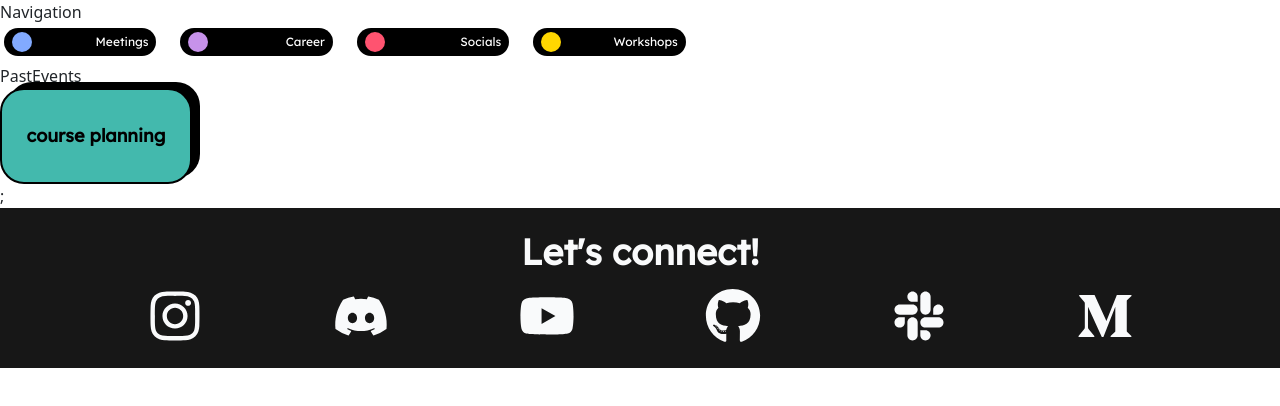
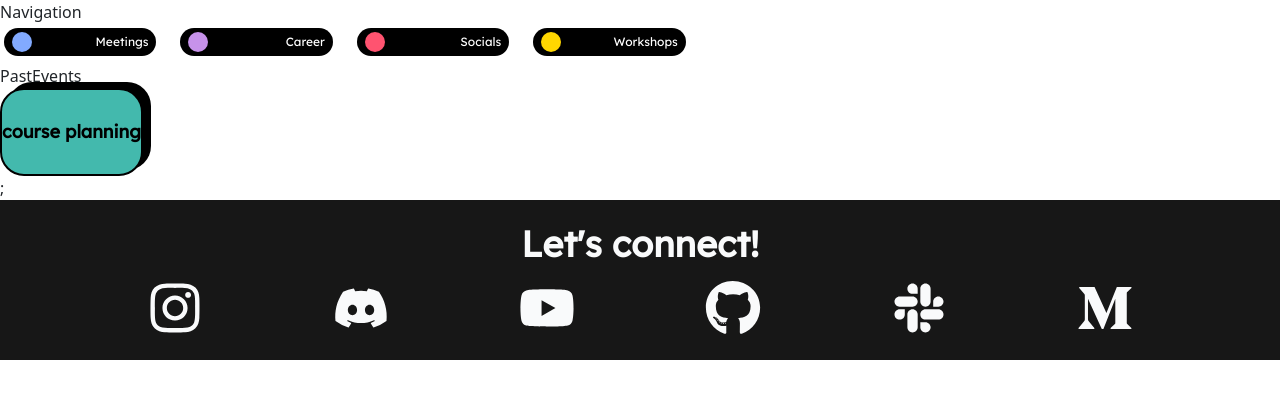
Before and after one commit to acm-ucr/acm-hydra, a Next.js app: page /events in a window 1280 px wide. Shown: the top 406 px of the page. Built offline with nearby package versions, Linux system fonts and the light colour scheme.

Commit message:
added tailwind css, fixed pr1 issues

```diff
--- a/components/Topic.js
+++ b/components/Topic.js
@@ -1,18 +1,23 @@
 import React from "react";
 
-const Topic = ({ Topic, BackgroundColor, TextColor }) => {
+const Topic = ({ topic, backgroundcolor, textcolor }) => {
 	return (
 		<div className='flex w-full h-full'>
 			<div
-				className='self-center box-border h-24 w-48 border-2 border-black rounded-3xl py-3'
 				style={{
-					backgroundColor: BackgroundColor,
-					color: TextColor,
+					justifySelf: "center",
+					borderRadius: "1.5rem",
+					borderWidth: "2px",
+					borderColor: "black",
+					paddingTop: "0.75rem",
+					paddingBottom: "0.75rem",
+					backgroundColor: backgroundcolor,
+					color: textcolor,
 					boxShadow: "8px -6px black",
 				}}
 			>
 				<div className='flex justify-center items-center py-3 font-lexend font-bold text-lg'>
-					{Topic}{" "}
+					{topic}
 				</div>
 			</div>
 		</div>
--- a/pages/events.js
+++ b/pages/events.js
@@ -9,9 +9,9 @@ const Events = () => {
 			<Calendar />
 			<PastEvents />
 			<Topic
-				Topic='course planning'
-				BackgroundColor='#43B9AD'
-				TextColor='black'
+				topic='course planning'
+				backgroundcolor='#43B9AD'
+				textcolor='black'
 			/>
 		</div>
 	);
```
